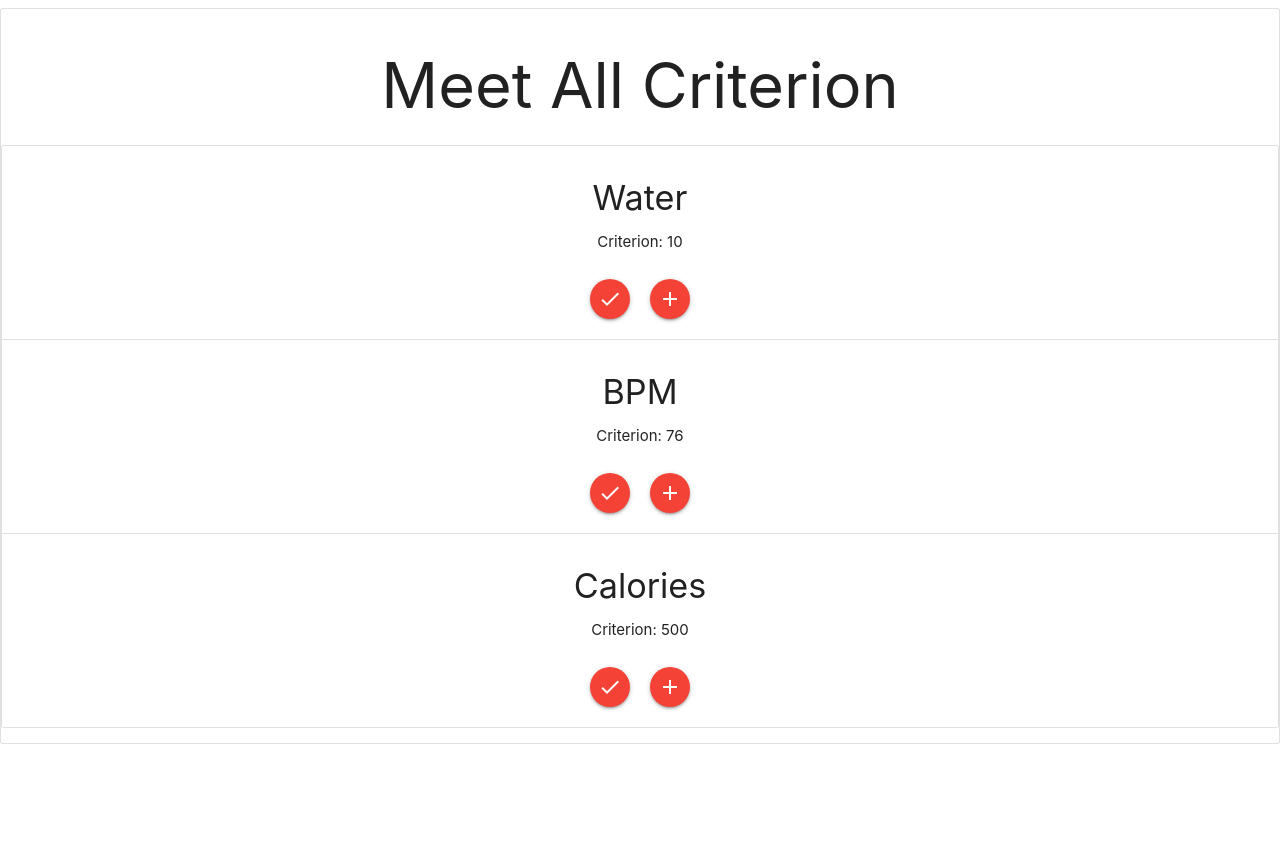
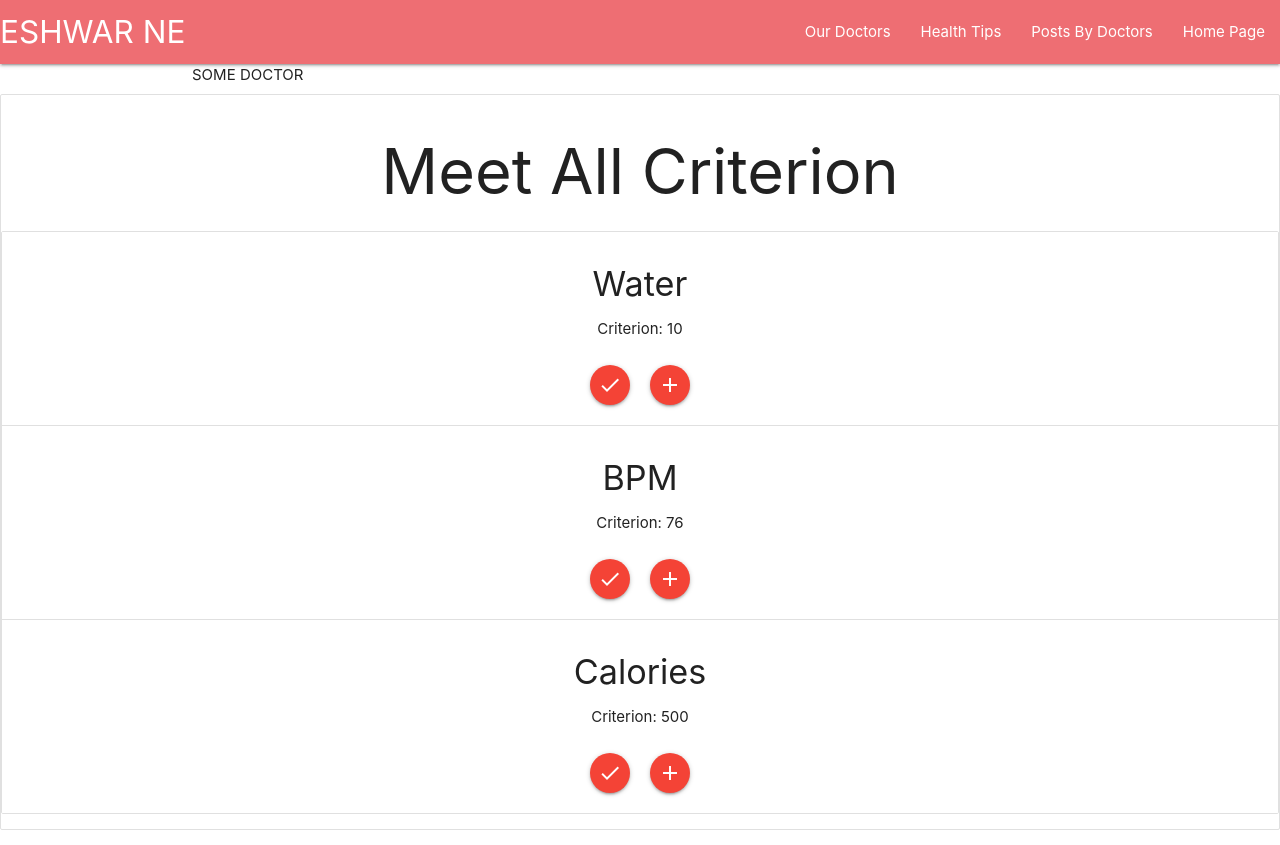
Before and after one commit to eshwarne/HealthAnalyser---reactapp, a React (Create React App) app: page /someDoctors in a window 1280 px wide. Before the commit the page ends 800 px from the top, so only its background shows below. Built offline with nearby package versions, Linux system fonts and the light colour scheme.

Commit message:
Axios to fetch doctors health posts

```diff
--- a/package.json
+++ b/package.json
@@ -3,8 +3,10 @@
   "version": "0.1.0",
   "private": true,
   "dependencies": {
+    "axios": "^0.18.0",
     "react": "^16.7.0",
     "react-dom": "^16.7.0",
+    "react-router-dom": "^4.3.1",
     "react-scripts": "2.1.1"
   },
   "scripts": {
--- a/src/App.js
+++ b/src/App.js
@@ -1,6 +1,10 @@
 import React, { Component } from 'react';
+import {BrowserRouter, Route} from 'react-router-dom'
 import Criterions from './Criterions'
-
+import Navbar from './Navbar'
+import Doctors from './Doctors'
+import HealthTips from './HealthTips'
+import Posts from './Posts'
 
 class App extends Component {
   state={
@@ -24,11 +28,21 @@ class App extends Component {
   }
   render() {
     return (
+      <BrowserRouter>
+      <div>
+      <Navbar />
+      <Route path="/someDoctors" component={Doctors}></Route>
+      <Route path="/healthTips" component={HealthTips}></Route>
+      <Route path="/doctorsPosts" component={Posts}></Route>
       <div className="App center collection">
         <h1>Meet All Criterion</h1>
         <Criterions health={ this.state.health } strikeThrough={this.strikeThrough}/>
       </div>
-    );
+      </div>
+      </BrowserRouter>
+
+
+    )
   }
 }
 
--- /dev/null
+++ b/src/Doctors.js
@@ -0,0 +1,10 @@
+import React from 'react'
+
+const Doctors = () =>{
+    return(
+        <div className="container">
+        SOME DOCTOR
+        </div>
+    )
+}
+export default Doctors
--- /dev/null
+++ b/src/HealthTips.js
@@ -0,0 +1,9 @@
+import React from 'react'
+const HealthTips = () =>{
+    return(
+        <div className="container">
+        SOME HEALTH TIPS
+        </div>
+    )
+}
+export default HealthTips
--- /dev/null
+++ b/src/Navbar.js
@@ -0,0 +1,18 @@
+import  React  from 'react'
+import {Link,NavLink} from 'react-router-dom'
+const Navbar=()=>{
+    return(
+        <nav>
+            <div className="nav-wrapper">
+            <Link className="brand-logo" to="http://www.youtube.com/eshwarnortheast">ESHWAR NE</Link>
+            <ul id="nav" >
+            <Link to="/" className="right">Home Page</Link>
+            <Link to="/DoctorsPosts" className="right">Posts By Doctors</Link>
+            <Link to="/healthTips" className="right"> Health Tips</Link>
+            <Link to="/SomeDoctors"className="right">Our Doctors</Link>
+            </ul>
+            </div>
+        </nav>
+    )
+}
+export default Navbar
--- /dev/null
+++ b/src/Posts.js
@@ -0,0 +1,38 @@
+import React, { Component } from 'react'
+import axios from 'axios'
+class Posts extends Component{
+    state = {
+        Doctorsposts:[]
+    }
+    componentDidMount(){
+        axios.get("https://jsonplaceholder.typicode.com/posts")
+        .then(response => {
+            const Doctorsposts=response.data.slice(0,5)
+            this.setState(
+                {Doctorsposts}
+            )
+        })
+    }
+    render(){
+        const doctorPostsMapped=this.state.Doctorsposts.length?(
+            this.state.Doctorsposts.map(
+                doctorPost =>{
+                    return(
+                <div className="collection" key={doctorPost.id}>
+                <p className="collection-item"> {doctorPost.title}</p>
+                </div>
+                   )
+                }
+            )
+
+        ):(
+            <div>NO POSTS BY THE DOCS</div>
+        )
+        return(
+            <div className="container">
+                {doctorPostsMapped}
+            </div>
+        )
+    }
+}
+export default Posts
```
Also changed, not shown: 1 other file (tests, documents, lock files or other folders).
